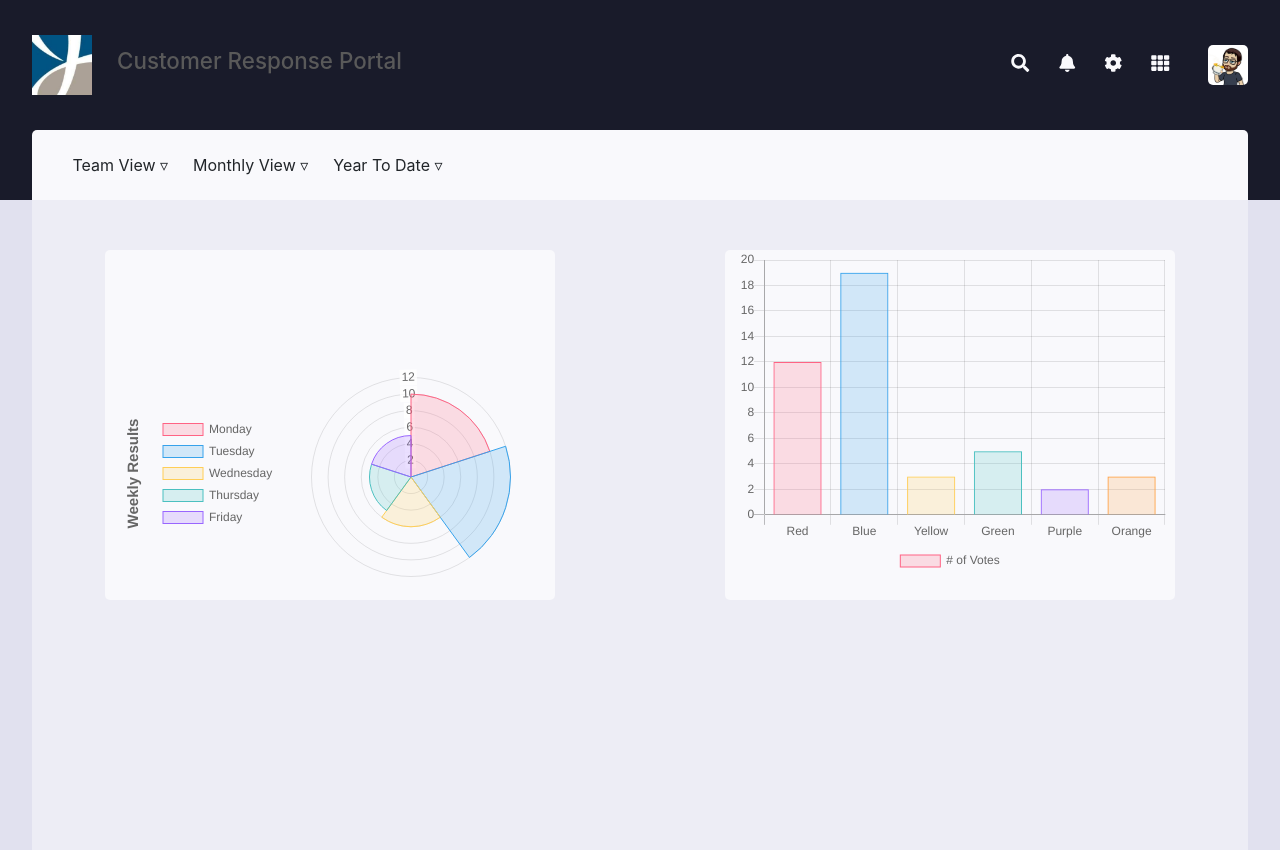
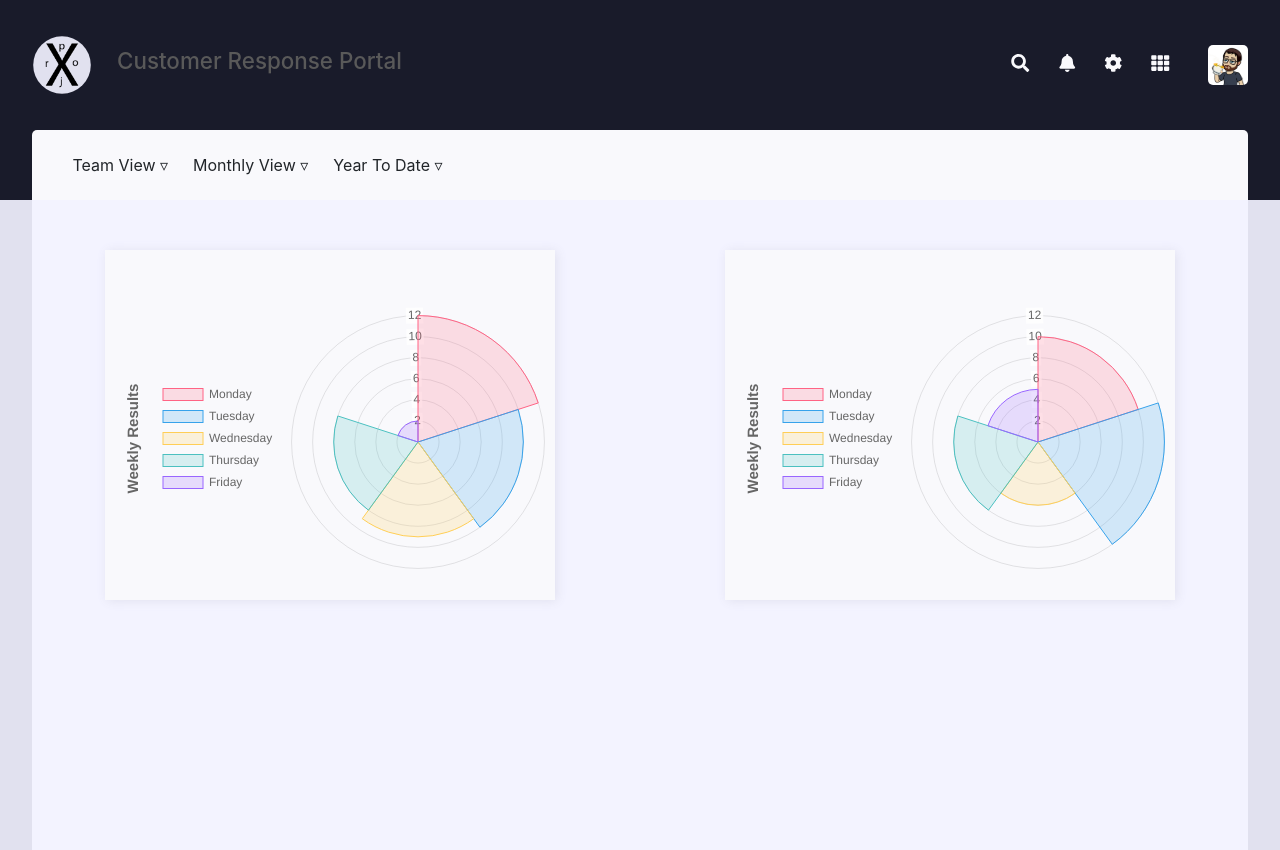
Before and after one commit to ZumDeWald/ProjX, a React (Create React App) app: page / in a window 1280 px wide. Built offline with nearby package versions, Linux system fonts and the light colour scheme.

Commit message:
ExampleChart component can accept options

```diff
--- a/src/App.css
+++ b/src/App.css
@@ -23,6 +23,8 @@ header {
 
 .logo {
   width: 60px;
+  background: var(--gray3);
+  clip-path: circle(48%);
 }
 
 .header-title {
@@ -100,5 +102,5 @@ main {
   height: 350px;
   margin: 0 auto;
   background: var(--gray1);
-  border-radius: 5px;
+  box-shadow: 2px 1px 10px var(--gray3);
 }
--- a/src/App.js
+++ b/src/App.js
@@ -3,7 +3,7 @@ import ExampleChart from './ExampleChart.js';
 import ExampleChart2 from './ExampleChart2.js';
 
 import './App.css';
-import logo from './jmmLogo.png';
+import logo from './projX.png';
 import user from './user.png';
 
 import { FontAwesomeIcon } from '@fortawesome/react-fontawesome';
@@ -38,8 +38,12 @@ function App() {
         <section className="main-submenu">
         </section>
         <section className="main-center">
-          <ExampleChart/>
-          <ExampleChart2/>
+          <ExampleChart chartId="1" options={{
+              dataSet: [12, 10, 9, 8, 2]
+            }}/>
+          <ExampleChart chartId="2" options={{
+              dataSet: [10, 12, 6, 8, 5]
+            }}/>
         </section>
       </main>
     </>
--- a/src/ExampleChart.js
+++ b/src/ExampleChart.js
@@ -1,10 +1,12 @@
 import React, { useEffect } from 'react';
 import Chart from 'chart.js';
 
-const ExampleChart = () => {
+const ExampleChart = ({ chartId, options }) => {
+
+  const data = options.dataSet;
 
   useEffect(() => {
-    const ctx = document.getElementById('exampleChart').getContext('2d');
+    const ctx = document.getElementById(`${chartId}`).getContext('2d');
 
     const exampleChart = new Chart(ctx,{
       type: 'polarArea',
@@ -12,7 +14,7 @@ const ExampleChart = () => {
           labels: ['Monday', 'Tuesday', 'Wednesday', 'Thursday', 'Friday'],
           datasets: [{
               label: 'days of the week',
-              data: [10, 12, 6, 5, 5],
+              data: data,
               backgroundColor: [
                   'rgba(255, 99, 132, 0.2)',
                   'rgba(54, 162, 235, 0.2)',
@@ -44,8 +46,8 @@ const ExampleChart = () => {
           },
           layout: {
             padding: {
-              top: 120,
-              right: 25,
+              top: 50,
+              right: 10,
               bottom: 10,
               left: 10
             }
@@ -64,11 +66,11 @@ const ExampleChart = () => {
   return () => {
     exampleChart.destroy();
   }
-}, []);
+}, [chartId, data]);
 
   return (
     <div className="chart">
-      <canvas id="exampleChart" width="400px" height="300px" />
+      <canvas id={chartId} width="400px" height="300px" />
     </div>
   )
 };
--- a/src/index.css
+++ b/src/index.css
@@ -4,7 +4,7 @@
   --onyx: #191b2a;
   --steel: #595959;
   --gray1: #f9f9fc;
-  --gray2: #ededf5;
+  --gray2: #f3f3ff;
   --gray3: #e1e1ef;
 }
 
```
Also changed, not shown: src/jmmLogo.png (deleted), src/projX.png (added).
